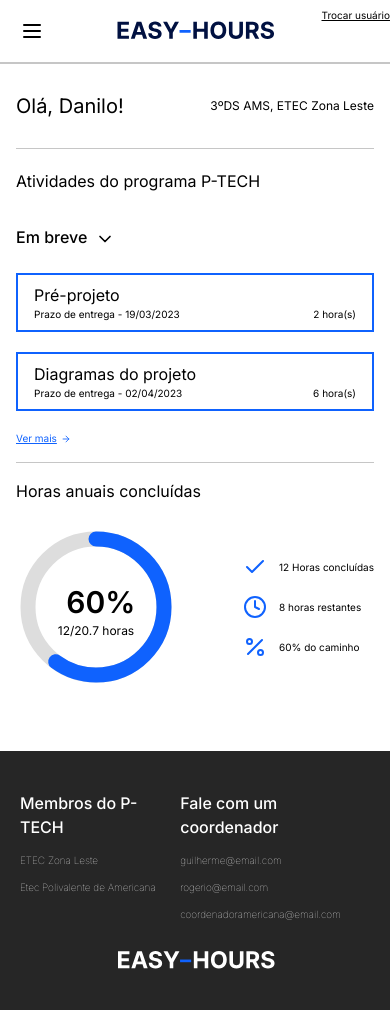
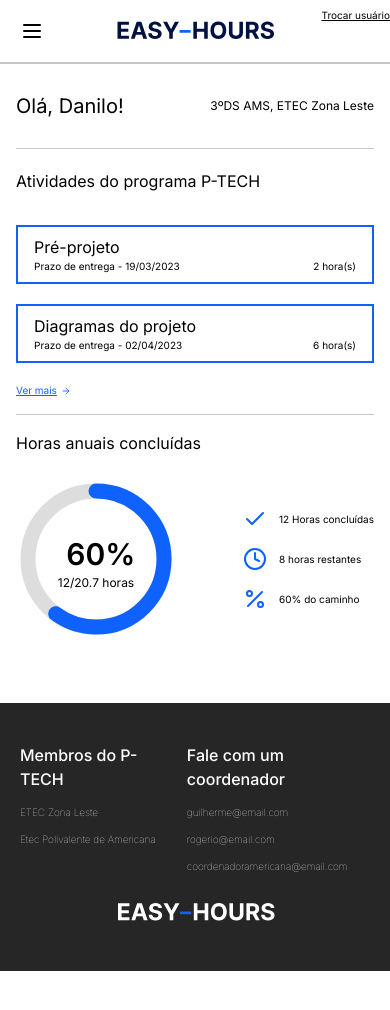
Before and after one commit to gabrielMendes21/tcc-etecZL, a Next.js app in the folder front/: page / in a window 390 px wide. Shown: the top 1010 px of the page. After the commit the page ends 971 px from the top, so only its background shows below. Built offline with nearby package versions, Linux system fonts and the light colour scheme.

Commit message:
improve footer spacing

```diff
--- a/front/src/components/Footer.jsx
+++ b/front/src/components/Footer.jsx
@@ -9,7 +9,7 @@
   return (
     <footer className="px-5 bg-[#262626] w-full py-10 self-end text-white">
       <Delay className="flex justify-around flex-wrap">
-        <div className="flex gap-2 md:gap-20 mb-5">
+        <div className="flex gap-5 md:gap-20 mb-5">
           <div className="">
             <h2 className="font-medium text-base mb-[14px]">
               Membros do P-TECH
--- a/front/src/components/aluno/StudentHome.jsx
+++ b/front/src/components/aluno/StudentHome.jsx
@@ -33,13 +33,6 @@
       {/* Main activities */}
       <div>
         <h2 className="text-base mt-5 mb-8">Atividades do programa P-TECH</h2>
-        <div
-          className="dropdown flex items-end gap-2 mb-6"
-          onClick={handleDropDown}
-        >
-          <h3 className="font-medium">Em breve</h3>
-          {isActive ? <ChevronDown size={20} /> : <ChevronRight size={20} />}
-        </div>
         <div
           style={{
             display: isActive ? 'block' : 'none',
```
